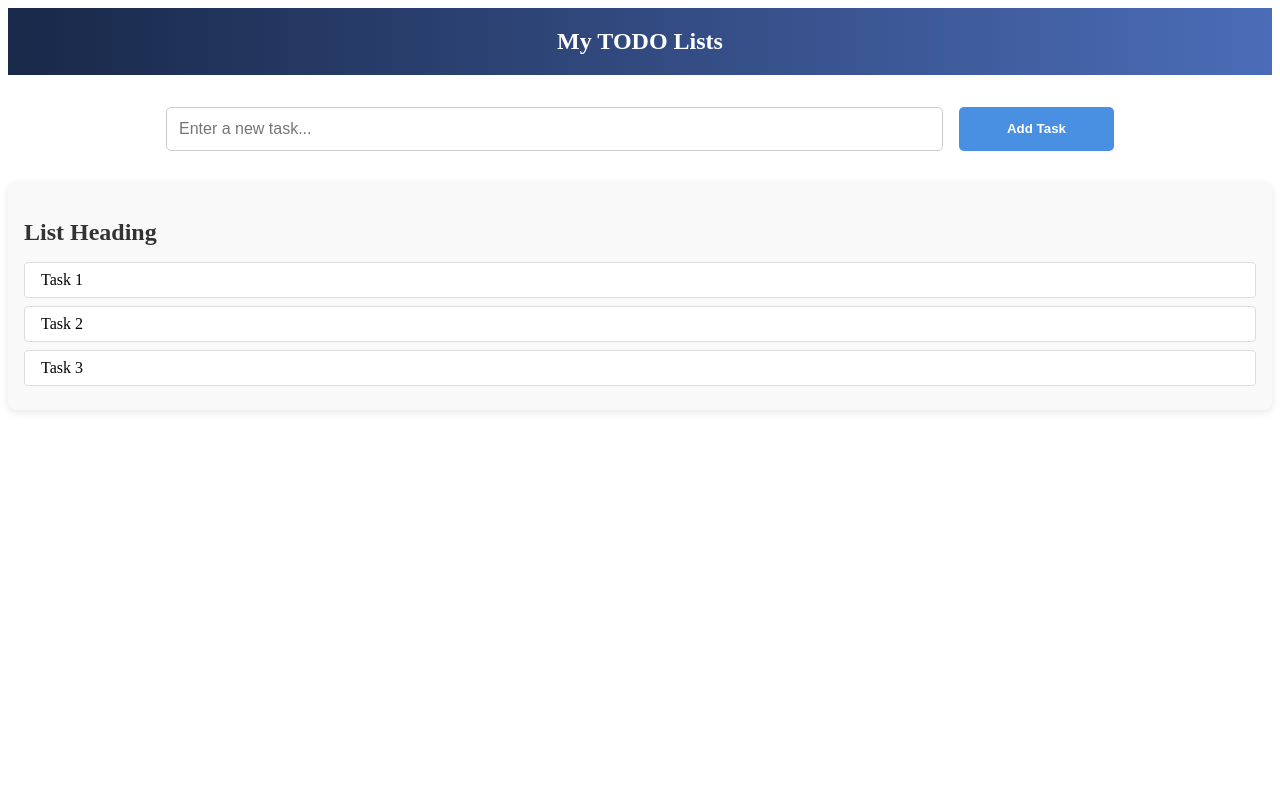
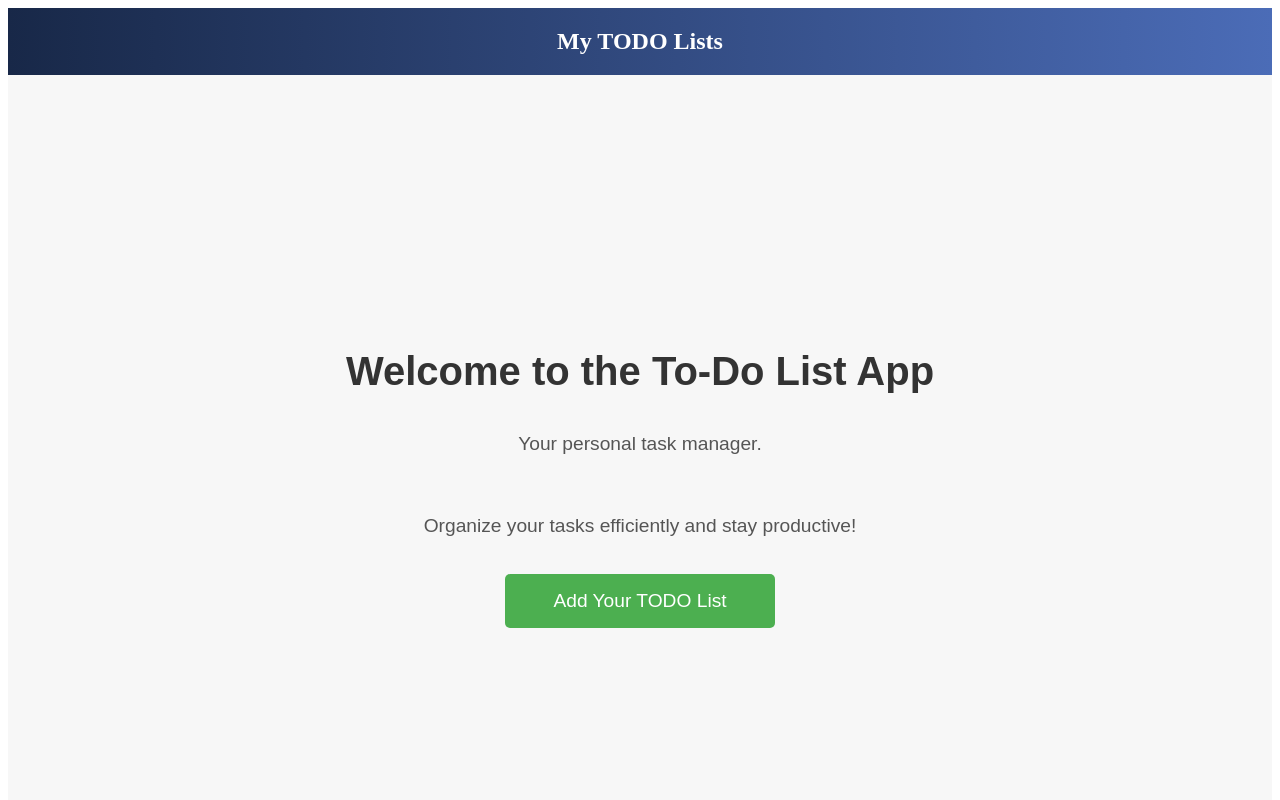
Before and after one commit to deepkapatel22199/ToDoList, a React (Vite) app in the folder frontend/: page / in a window 1280 px wide. Shown: the top 800 px of the page. Built offline with nearby package versions, Linux system fonts and the light colour scheme.

Commit message:
Add Home page for better UI

```diff
--- a/frontend/src/App.jsx
+++ b/frontend/src/App.jsx
@@ -1,12 +1,15 @@
 import React from 'react';
 import Navbar from './Components/Navbar';
 import ToDoApp from './Components/ToDoApp';
+import Home from './Components/Home';
 
 function App() {
 
         return (
             <>
+
                 <Navbar />
+                <Home />
                 <ToDoApp />
             </>
         );
--- /dev/null
+++ b/frontend/src/Components/Home.css
@@ -0,0 +1,50 @@
+/* Overall page container */
+.home-container {
+    display: flex;
+    flex-direction: column;
+    align-items: center;
+    justify-content: center;
+    height: 100vh;
+    background-color: #f7f7f7;
+    font-family: Arial, sans-serif;
+    text-align: center;
+    padding: 2rem;
+    box-sizing: border-box;
+  }
+
+  /* Main heading */
+  .home-container h1 {
+    font-size: 2.5rem;
+    color: #333;
+    margin-bottom: 1rem;
+  }
+
+  /* Paragraph text below heading */
+  .home-container p {
+    font-size: 1.2rem;
+    color: #555;
+    margin-bottom: 2rem;
+    max-width: 600px;
+    line-height: 1.6;
+  }
+
+  /* Button styling */
+  .AddToDoList-btn {
+    background-color: #4CAF50;
+    color: white;
+    padding: 1rem 3rem;
+    font-size: 1.2rem;
+    border: none;
+    border-radius: 5px;
+    cursor: pointer;
+    transition: background-color 0.3s;
+  }
+
+  /* Button hover effect */
+  .AddToDoList-btn:hover {
+    background-color: #45a049;
+  }
+
+  .AddToDoList-btn:focus {
+    outline: none;
+  }
--- /dev/null
+++ b/frontend/src/Components/Home.jsx
@@ -0,0 +1,14 @@
+import React from "react";
+import "./Home.css";
+
+const Home = () => {
+    return(
+        <div className="home-container">
+            <h1>Welcome to the To-Do List App</h1>
+            <p>Your personal task manager.</p>
+            <p>Organize your tasks efficiently and stay productive!</p>
+            <button className="AddToDoList-btn">Add Your TODO List</button>
+        </div>
+    );
+}
+export default Home;
--- a/frontend/src/Components/ToDoApp.jsx
+++ b/frontend/src/Components/ToDoApp.jsx
@@ -1,5 +1,4 @@
 import React, { useState, useEffect } from "react";
-import ToDoForm from "./ToDoForm";
 import ToDoList from "./ToDoList";
 import "./ToDoApp.css";
 
@@ -61,7 +60,6 @@ const ToDoApp = () => {
 
   return (
     <div className="todo-app">
-      <ToDoForm onAddTask={addTask} />
       <ToDoList
         tasks={tasks}
         onDelete={deleteTask}
--- a/frontend/src/Components/ToDoForm.css
+++ /dev/null
@@ -1,30 +0,0 @@
-.todo-form {
-    display: flex;
-    justify-content: center;
-    margin: 2rem auto;
-    max-width: 75%;
-    gap: 1rem;
-  }
-
-  .todo-input {
-    flex: 1;
-    padding: 0.75rem;
-    border-radius: 5px;
-    border: 1px solid #ccc;
-    font-size: 1rem;
-  }
-
-  .todo-button {
-    padding: 0.75rem 3rem;
-    background-color: #4a90e2;
-    color: white;
-    border: none;
-    border-radius: 5px;
-    font-weight: bold;
-    cursor: pointer;
-    transition: background-color 0.3s ease;
-  }
-
-  .todo-button:hover {
-    background-color: #357ac9;
-  }
--- a/frontend/src/Components/ToDoForm.jsx
+++ /dev/null
@@ -1,29 +0,0 @@
-import React, { useState } from "react";
-import "./ToDoForm.css";
-
-const ToDoForm = ({ onAddTask }) => {
-  const [input, setInput] = useState("");
-
-  const handleSubmit = (e) => {
-    e.preventDefault();
-    onAddTask(input);
-    setInput("");
-  };
-
-  return (
-    <form className="todo-form" onSubmit={handleSubmit}>
-      <input
-        type="text"
-        className="todo-input"
-        placeholder="Enter a new task..."
-        value={input}
-        onChange={(e) => setInput(e.target.value)}
-      />
-      <button type="submit" className="todo-button">
-        Add Task
-      </button>
-    </form>
-  );
-};
-
-export default ToDoForm;
--- a/frontend/src/Components/ToDoList.jsx
+++ b/frontend/src/Components/ToDoList.jsx
@@ -1,8 +1,4 @@
 import React from "react";
-import { MdDeleteOutline } from "react-icons/md";
-import { FaEdit } from "react-icons/fa";
-import { MdOutlinePushPin } from "react-icons/md";
-import { motion } from "framer-motion";
 import "./ToDoList.css";
 
 const ToDoList = () => {
```
Also changed, not shown: frontend/src/Components/ToDoList.css (line endings or trailing spaces).
